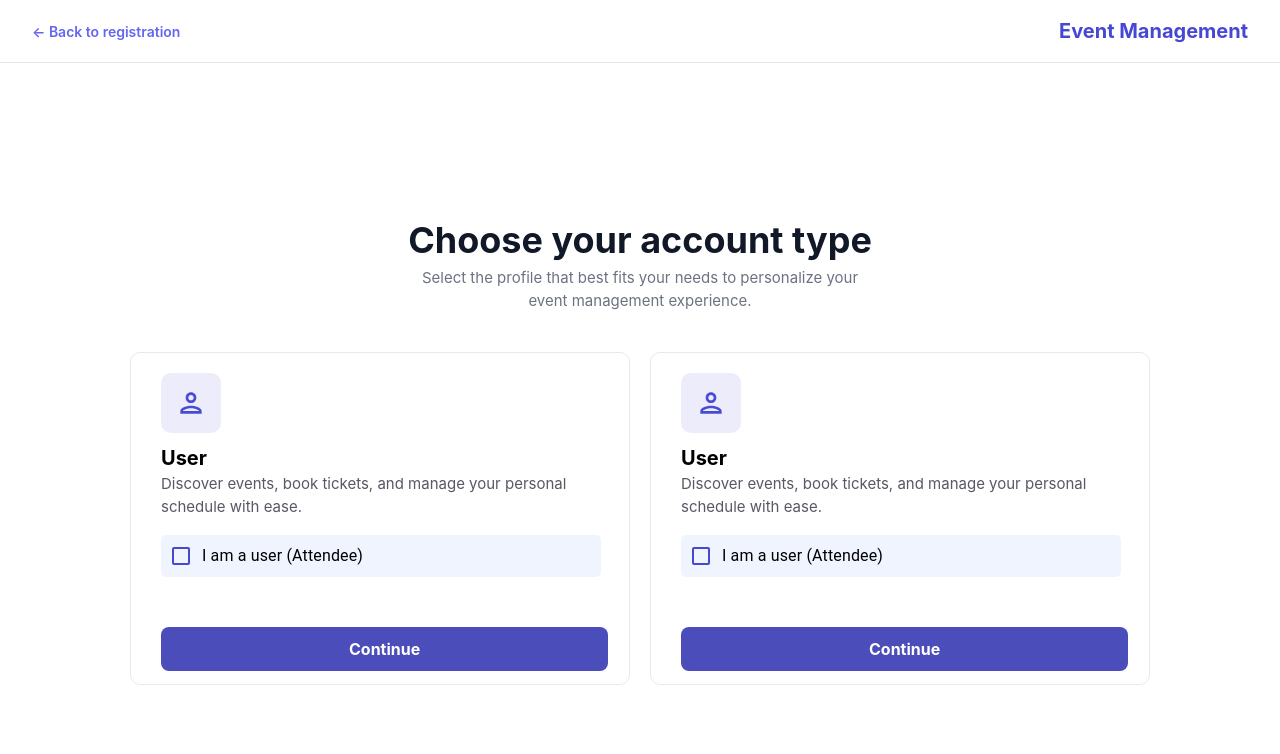
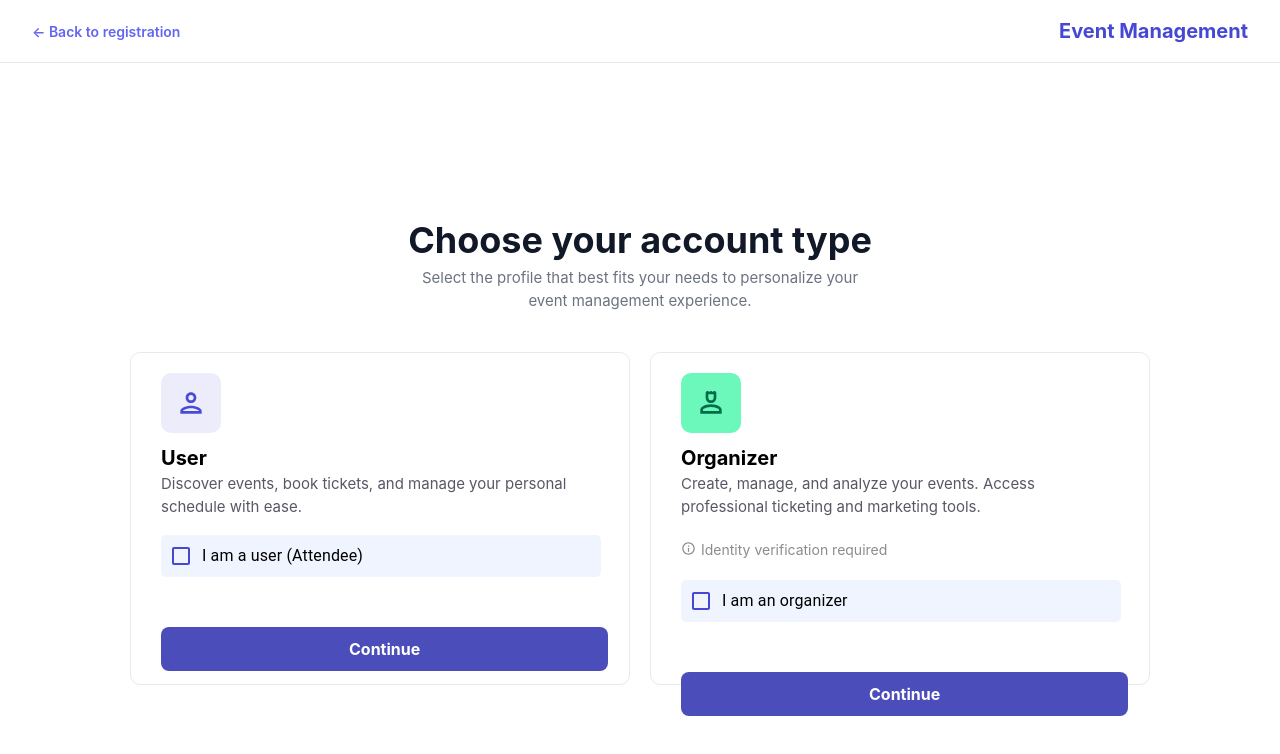
Before and after one commit to doudaoud/gestion-events, a React (Vite) app in the folder client/: page /signUp/typeprofile in a window 1280 px wide. Shown: the top 754 px of the page. Built offline with nearby package versions, Linux system fonts and the light colour scheme.

Commit message:
style: update Typeprofile component to reflect organizer role with new description and icon addition

```diff
--- a/client/src/pages/Typeprofile.tsx
+++ b/client/src/pages/Typeprofile.tsx
@@ -1,11 +1,11 @@
 import { Link } from "react-router-dom";
 import "./styles/typeprofile.css";
 import { type SxProps } from "@mui/material/styles";
-
+import InfoOutlinedIcon from "@mui/icons-material/InfoOutlined";
 import FormControlLabel from "@mui/material/FormControlLabel";
 import Checkbox from "@mui/material/Checkbox";
 import PersonOutlinedIcon from "@mui/icons-material/PersonOutlined";
-
+import Person4OutlinedIcon from "@mui/icons-material/Person4Outlined";
 const CHECKBOX_COLOR = "rgb(70, 72, 212)";
 const checkboxSx: SxProps = {
   color: CHECKBOX_COLOR,
@@ -68,22 +68,49 @@ export default function Typeprofile() {
             </div>
             {/* <div></div> */}
             <div className="profiletype-card">
-              <div className="icon-profiletype">
-                <PersonOutlinedIcon
+              <div
+                className="icon-profiletype"
+                style={{
+                  backgroundColor: "rgb(108, 248, 187)",
+                }}
+              >
+                <Person4OutlinedIcon
                   className="profiletype-icon"
-                  sx={{ fontSize: 32, color: "rgb(73, 75, 213)" }}
+                  sx={{ fontSize: 32, color: "rgb(1, 109, 74)" }}
                 />
               </div>
               <div>
-                <h3 className="profiletype-card-title">User</h3>
+                <h3 className="profiletype-card-title">Organizer</h3>
                 <p className="profiletype-card-desc">
-                  Discover events, book tickets, and manage your personal
-                  schedule with ease.{" "}
+                  Create, manage, and analyze your events. Access professional
+                  ticketing and marketing tools.
+                </p>
+                <InfoOutlinedIcon
+                  sx={{
+                    fontSize: 15,
+                    // color: rgb(163, 163, 171),
+                  }}
+                  style={{
+                    color: "rgb(140, 140, 140)",
+                  }}
+                />
+                <p
+                  style={{
+                    // display:"inline-block",
+                    color: "rgb(140, 140, 140)",
+                    fontSize: "14px",
+                    // marginTop:"19px/"
+                    position: "relative",
+                    top: "-20px",
+                    left: "20px",
+                  }}
+                >
+                  Identity verification required
                 </p>
                 <div className="profiletype-checkbox">
                   <FormControlLabel
                     control={<Checkbox {...label} />}
-                    label=" I am a user (Attendee)"
+                    label=" I am an organizer"
                   />
                 </div>
                 <button className="profiletype-continue-btn">Continue</button>
```
